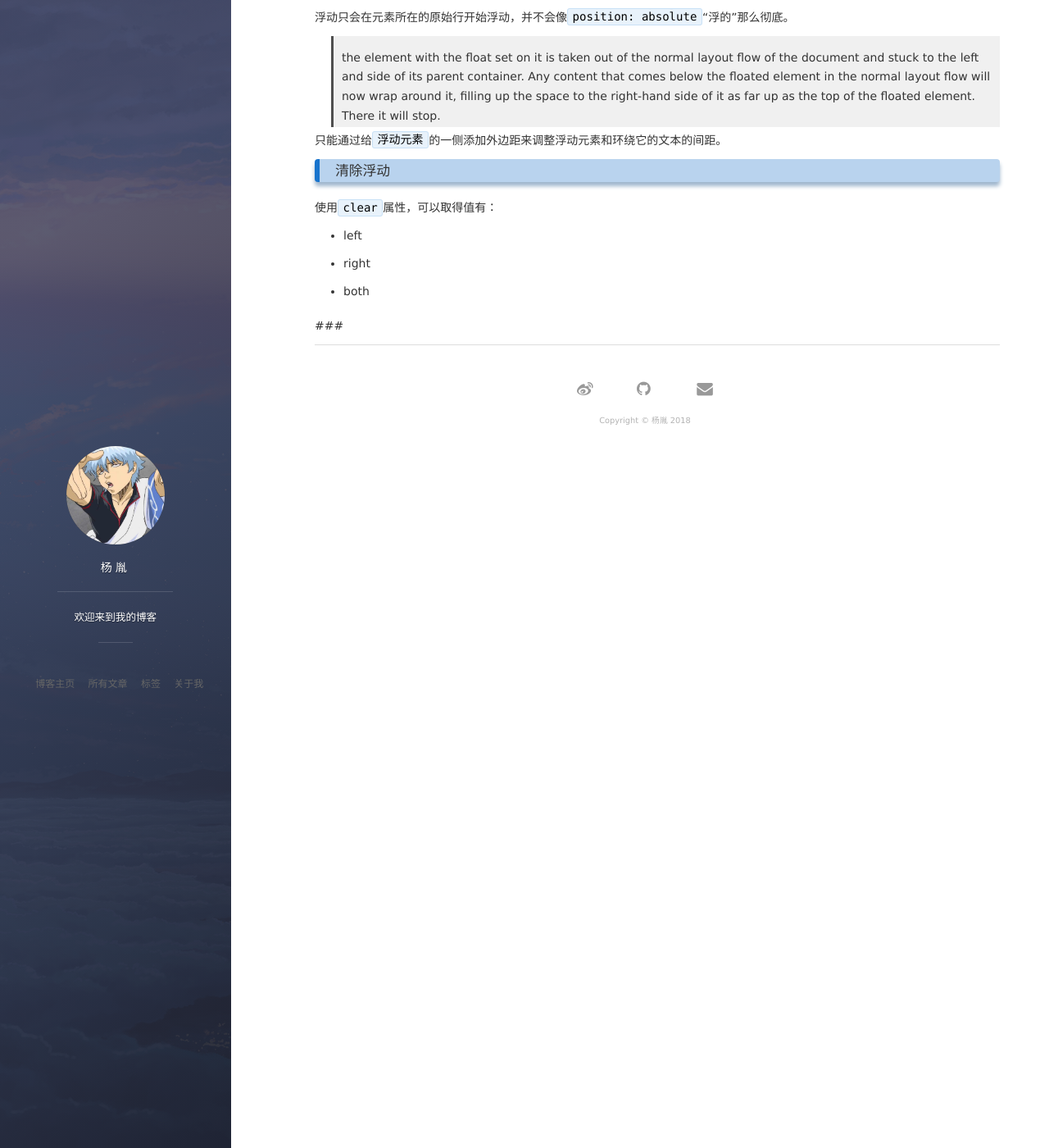
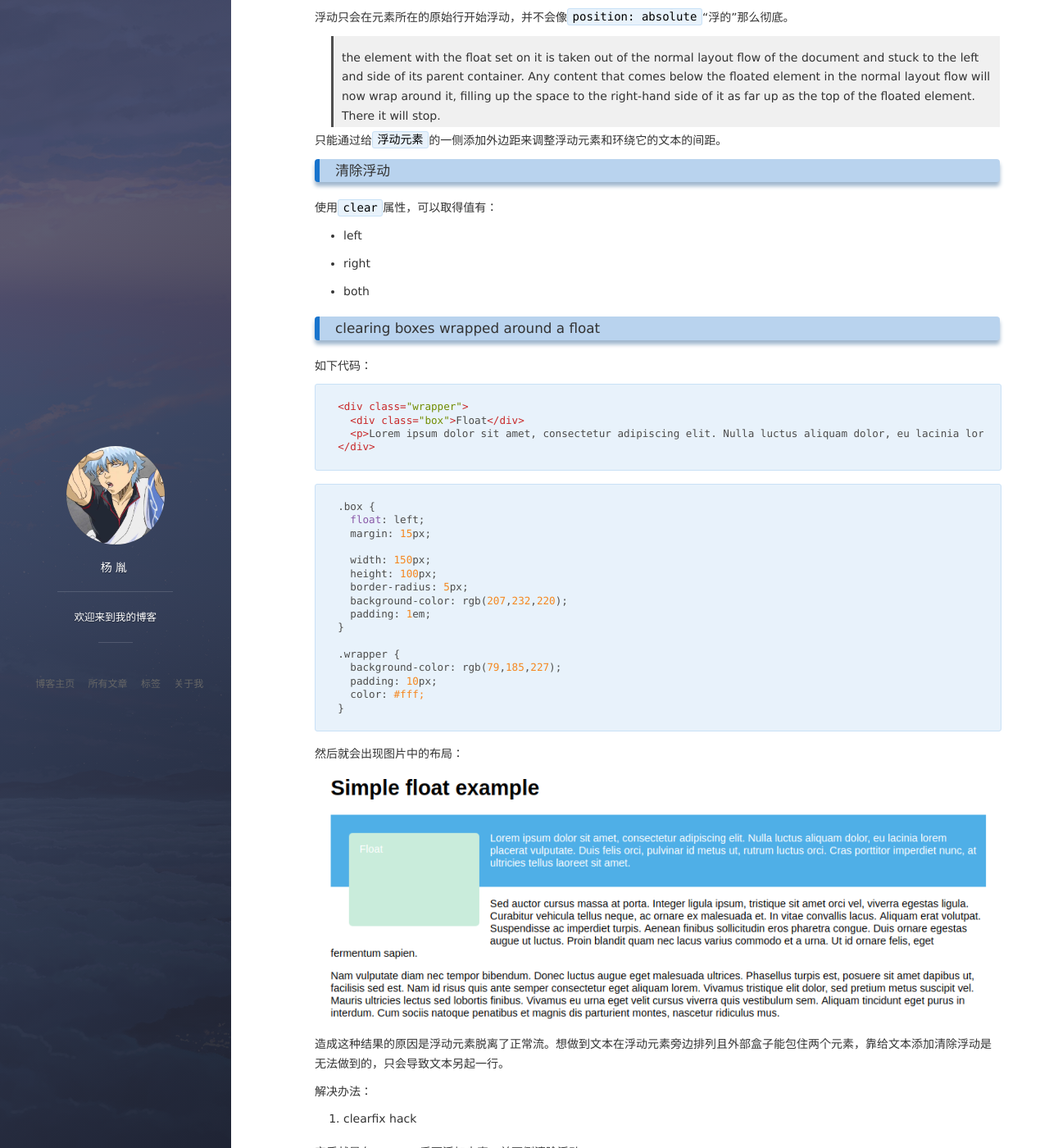
Before and after one commit to ginnko/old-blog, a Jekyll site: the page built from _posts/2018-09-07-css查漏补缺之十-floats.md, in a window 1280 px wide and 1400 px high, scrolled down 270 px. Shown: the whole window at 82% size. Built offline with Jekyll 4.4.1, drawn with Linux system fonts in a browser that asks for light colours; nearby versions of some CDN libraries; comment, search, counter and statistics services are not loaded; some of the changed text lies outside the part shown.

Commit message:
finish floats layout

````diff
--- a/_posts/2018-09-07-css查漏补缺之十-floats.md
+++ b/_posts/2018-09-07-css查漏补缺之十-floats.md
@@ -29,4 +29,58 @@ tag: css
 
 - both
 
-###
+### clearing boxes wrapped around a float
+
+如下代码：
+
+```html
+<div class="wrapper">
+  <div class="box">Float</div>
+  <p>Lorem ipsum dolor sit amet, consectetur adipiscing elit. Nulla luctus aliquam dolor, eu lacinia lorem placerat vulputate. Duis felis orci, pulvinar id metus ut, rutrum luctus orci. Cras porttitor imperdiet nunc, at ultricies tellus laoreet sit amet. </p>
+</div>
+```
+```css
+.box {
+  float: left;
+  margin: 15px;
+
+  width: 150px;
+  height: 100px;
+  border-radius: 5px;
+  background-color: rgb(207,232,220);
+  padding: 1em;
+}
+
+.wrapper {
+  background-color: rgb(79,185,227);
+  padding: 10px;
+  color: #fff;
+}
+```
+然后就会出现图片中的布局：
+
+![clearing-box](/images/css/clearing-box.png)
+
+造成这种结果的原因是浮动元素脱离了正常流。想做到文本在浮动元素旁边排列且外部盒子能包住两个元素，靠给文本添加清除浮动是无法做到的，只会导致文本另起一行。
+
+解决办法：
+
+1. clearfix hack
+
+实质就是在wrapper后面添加内容，并两侧清除浮动。
+
+```css
+.wrapper::after {
+  content: "";
+  clear: both;
+  display: block;
+}
+```
+
+2. 使用`overflow`值非`visible`
+
+实质是这个属性让wrapper成为了一个新的BFC，而BFC在计算高度的时候会包含浮动元素。
+
+3. 使用`display: flow-root`
+
+专业的做法，实质也是创建了新的BFC。
````
Also changed, not shown: images/css/clearing-box.png (added).
